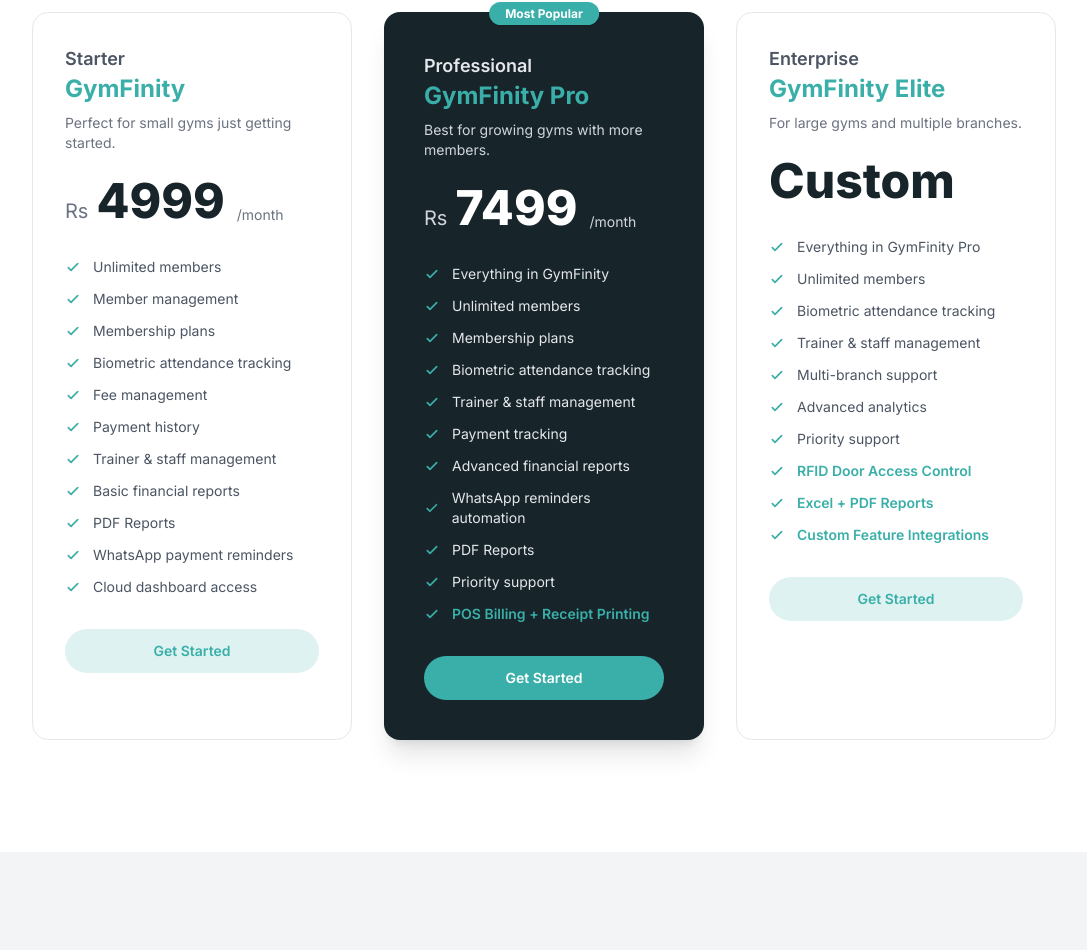
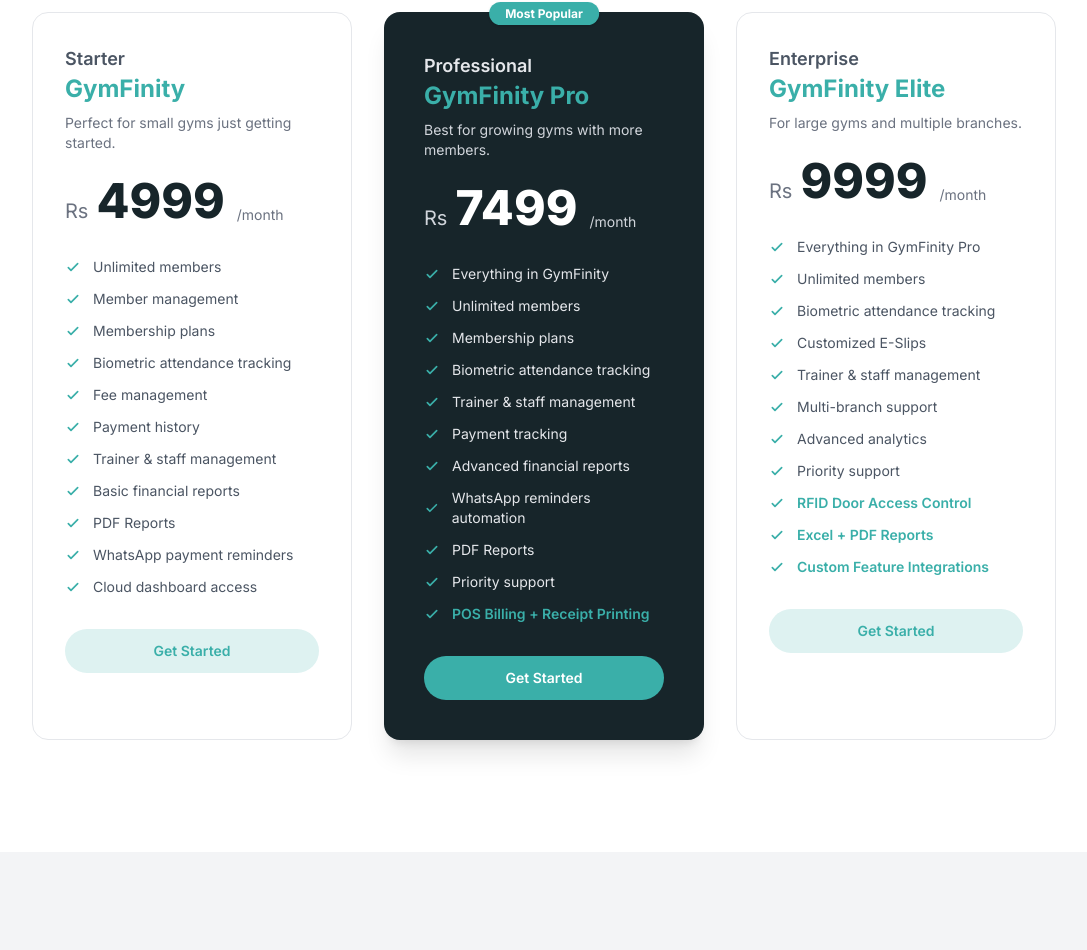
Before and after one commit to syedmoaaz/Gymfinity-Porfolio-Web, a React (Vite) app: page / in a window 1280 px wide. Shown: the part 2944-3894 px from the top of the page, without its empty margins (96-1183 px from the left). Built offline with nearby package versions, Linux system fonts and the light colour scheme.

Commit message:
pricing change

```diff
--- a/src/components/Pricing.jsx
+++ b/src/components/Pricing.jsx
@@ -363,12 +363,13 @@
   {
     tier: "Enterprise",
     brand: "GymFinity Elite",
-    monthly: "Custom",
+    monthly: 9999,
     description: "For large gyms and multiple branches.",
     features: [
       "Everything in GymFinity Pro",
       "Unlimited members",
       "Biometric attendance tracking",
+      "Customized E-Slips",
       "Trainer & staff management",
       "Multi-branch support",
       "Advanced analytics",
```
